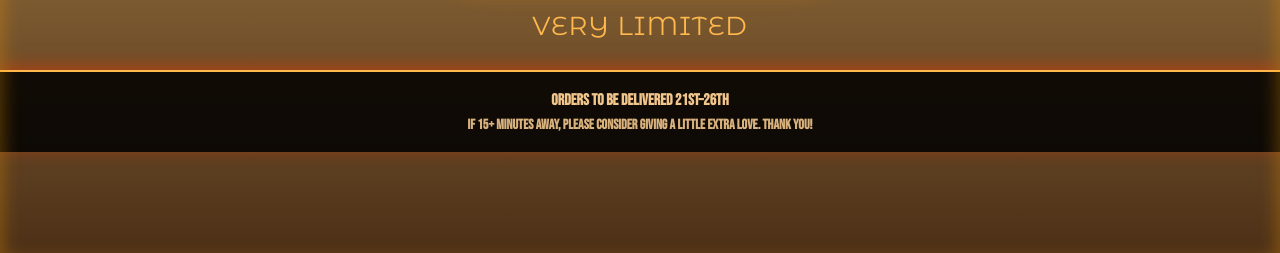
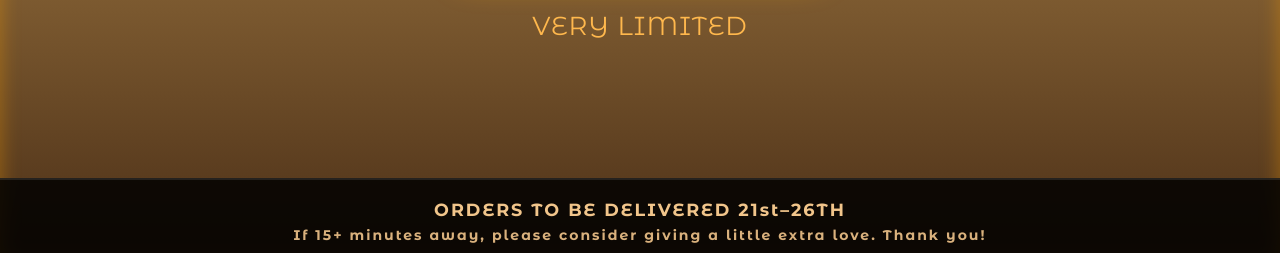
Before and after one commit to zelrealty/CRAcK2, a React (Vite) app: page / in a window 1280 px wide. Shown: the part 537-790 px from the top of the page. Built offline with nearby package versions, Linux system fonts and the light colour scheme.

Commit message:
Update App.css

```diff
--- a/src/App.css
+++ b/src/App.css
@@ -27,26 +27,22 @@ body,
   inset: 0;
   pointer-events: none;
   z-index: 1;
-  box-shadow:
-    0 0 16px 6px rgba(230, 57, 0, 0.5),
+  box-shadow: 0 0 16px 6px rgba(230, 57, 0, 0.5),
     0 0 36px 12px rgba(255, 159, 0, 0.45);
   animation: borderGlow 8s infinite alternate ease-in-out;
 }
 
 @keyframes borderGlow {
   0% {
-    box-shadow:
-      0 0 16px 6px rgba(230, 57, 0, 0.55),
+    box-shadow: 0 0 16px 6px rgba(230, 57, 0, 0.55),
       0 0 32px 10px rgba(255, 99, 0, 0.45);
   }
   50% {
-    box-shadow:
-      0 0 20px 8px rgba(255, 159, 0, 0.55),
+    box-shadow: 0 0 20px 8px rgba(255, 159, 0, 0.55),
       0 0 40px 14px rgba(253, 216, 83, 0.5);
   }
   100% {
-    box-shadow:
-      0 0 16px 6px rgba(230, 57, 0, 0.55),
+    box-shadow: 0 0 16px 6px rgba(230, 57, 0, 0.55),
       0 0 32px 10px rgba(255, 99, 0, 0.45);
   }
 }
@@ -230,16 +226,18 @@ body,
 
 /* Footer */
 .footer {
-  margin-top: 40px;
-  background: rgba(0, 0, 0, 0.9);
-  color: #ffb84d;
+  position: fixed;
+  bottom: 0;
+  left: 0;
+  width: 100%;
+  background: #000000;
+  padding: 25px 10px;
   text-align: center;
-  padding: 18px 12px;
-  border-top: 2px solid #ffb84d;
-  box-shadow: 0 -4px 16px rgba(230, 57, 0, 0.5);
-  font-family: "Bebas Neue", sans-serif;
-  position: relative;
-  z-index: 2;
+  color: #ffffff;
+  letter-spacing: 2px;
+  font-size: 1.1rem;
+  border-top: 2px solid rgba(255, 255, 255, 0.1);
+  z-index: 50000;
 }
 
 .extra-love {
@@ -278,21 +276,39 @@ body,
 /* FORCE THE TOP BANNER TO EXIST */
 .banner {
   width: 100%;
-  height: 140px;                /* can adjust to your liking */
-  background: #000000 !important;          /* solid black */
+  height: 140px; /* can adjust to your liking */
+  background: #000000 !important; /* solid black */
   display: flex;
   justify-content: center;
   align-items: center;
   position: relative;
-  z-index: 50;                  /* stays ABOVE everything */
-  box-shadow: 0 0 22px rgba(0,0,0,0.8);
+  z-index: 50; /* stays ABOVE everything */
+  box-shadow: 0 0 22px rgba(0, 0, 0, 0.8);
 }
 
 /* LOGO INSIDE THE BANNER */
 .banner img {
-  height: 100%;                 /* fills banner height */
-  width: auto;                  /* keep proportions */
+  height: 100%; /* fills banner height */
+  width: auto; /* keep proportions */
   object-fit: contain;
   margin: 0;
   padding: 0;
 }
+body,
+html {
+  height: 100%;
+}
+
+#root {
+  min-height: 100%;
+  display: flex;
+  flex-direction: column;
+}
+
+.content {
+  flex: 1; /* pushes footer down */
+}
+.footer-banner {
+  position: relative; /* or static */
+  margin-top: 40px;
+}
```
